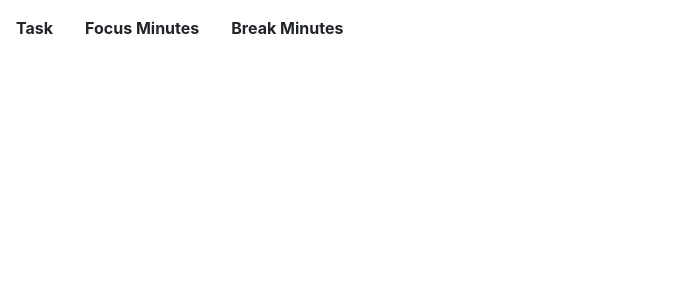
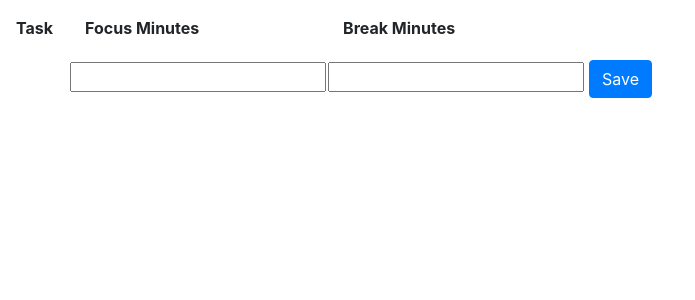
Before and after one commit to MarkoBezic/pomreact, a React (Create React App) app: page /edit-mastertask in a window 1280 px wide. Shown: the top 300 px of the page, without its empty margins (0-695 px from the left). Built offline with nearby package versions, Linux system fonts and the light colour scheme; no server answers; the database is empty.

Commit message:
added edit and save functionality to EditMasterTask component

```diff
--- a/src/components/EditMasterTask.js
+++ b/src/components/EditMasterTask.js
@@ -6,8 +6,12 @@ class EditMasterTask extends Component {
 
   state = {
     currentMasterTask: {},
-    isEidtable: false
+    isEidtable: true,
+    focusTime: "",
+    breakTime: "",
    }
+
+  inputRef = React.createRef()
 
   componentDidMount() {
     this.getCurrentMasterTask()
@@ -29,6 +33,37 @@ class EditMasterTask extends Component {
     })
   }
 
+  handleInputChange = e => {
+    const target = e.target
+    const value = target.value
+    const name = target.name
+    this.setState({
+      [name]: value,
+    })
+
+  }
+
+  handleSave = () => {
+    let id = this.props.history.location.state
+    const masterTask = masterTasksRef.doc(id)
+    masterTask.update({
+      focusTime: this.state.focusTime,
+      breakTime: this.state.breakTime,
+      updateAt: new Date(),
+    })
+    this.setState({
+      isEidtable: false,
+    })
+    this.getCurrentMasterTask()
+    //@marko todo: create alert confirm changes have been saved
+  }
+
+  handleEdit = () => {
+    this.setState({
+      isEidtable: true
+    })
+  }
+
   render() {
     return (
       <div>
@@ -41,8 +76,45 @@ class EditMasterTask extends Component {
             </tr>
             <tr>
               <td className="text-center">{this.state.currentMasterTask.name}</td>
-              <td className="text-center">{this.state.currentMasterTask.focusTime}</td>
-              <td className="text-center">{this.state.currentMasterTask.breakTime}</td>
+              {this.state.isEidtable ? (
+                <>
+                  <td className="text-center">
+                  <input
+                    type="number"
+                    name="focusTime"
+                    placeholder={this.state.currentMasterTask.focusTime}
+                    onChange={this.handleInputChange}
+                    ref={this.inputRef}>
+                  </input>
+                </td>
+                <td className="text-center">
+                  <input
+                    type="number"
+                    name="breakTime"
+                    placeholder={this.state.currentMasterTask.breakTime}
+                    onChange={this.handleInputChange}
+                    ref={this.inputRef}>
+                  </input>
+                </td>
+                  <button className="btn btn-primary ml-1 mr-1 mt-1"
+                    onClick={()=> {this.handleSave()}}
+                  >Save</button>
+
+              </>
+              ) : (
+              <>
+                <td className="text-center">
+                {this.state.focusTime}
+              </td>
+              <td className="text-center">
+              {this.state.breakTime}
+              </td>
+                <button className="btn btn-primary ml-1 mr-1 mt-1"
+                  onClick={()=> {this.handleEdit()}}
+                >Edit</button>
+                {/* //@marko todo: add button to return to hompage */}
+              </>
+              )}
               </tr>
           </thead>
         </table>
```
